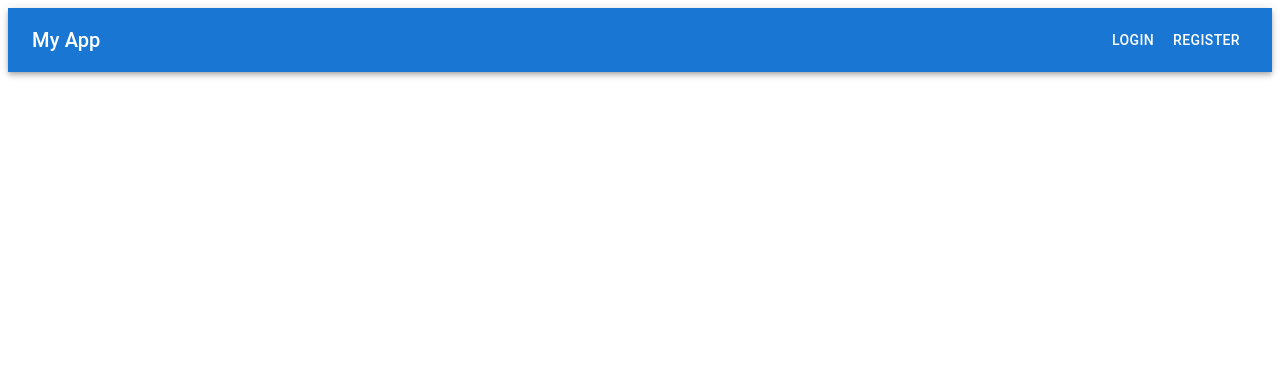
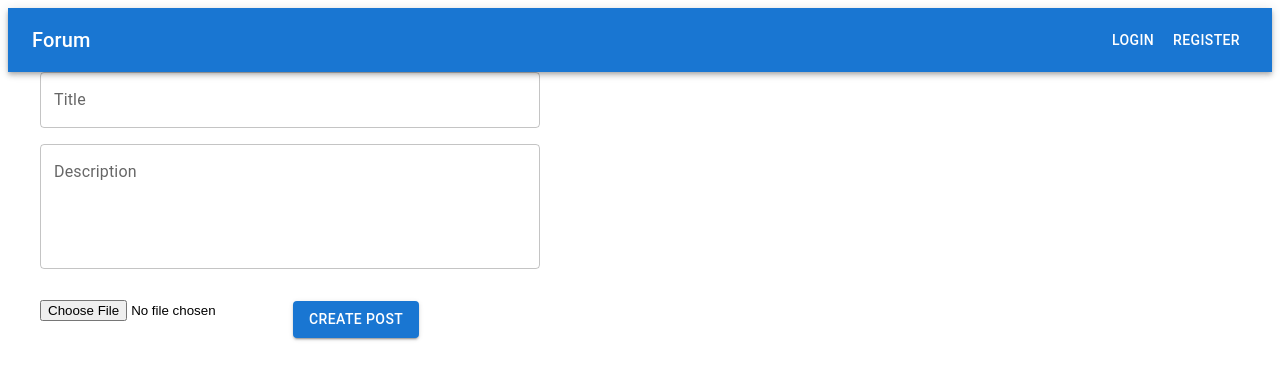
Before and after one commit to Kevincon12/homework88, a React (Vite) app in the folder frontend/: page /add-post in a window 1280 px wide. Shown: the top 380 px of the page. Built offline with nearby package versions, Linux system fonts and the light colour scheme.

Commit message:
Добавлена форма с созданием поста , хедер меняется в зависимости от логинки юзера, вывод в апп

```diff
--- a/frontend/src/App.tsx
+++ b/frontend/src/App.tsx
@@ -4,6 +4,7 @@ import Home from './routes/Home';
 import Login from './routes/Login';
 import Register from './routes/Register';
 import PostPage from "./routes/PostPage.tsx";
+import AddPost from "./routes/AddPost.tsx";
 
 const App = () => (
     <>
@@ -13,6 +14,7 @@ const App = () => (
             <Route path="/login" element={<Login />} />
             <Route path="/register" element={<Register />} />
             <Route path="/posts/:id" element={<PostPage />} />
+            <Route path="/add-post" element={<AddPost />} />
         </Routes>
     </>
 );
--- a/frontend/src/components/Header.tsx
+++ b/frontend/src/components/Header.tsx
@@ -18,7 +18,7 @@ export const Header = () => {
                     color="inherit"
                     style={{ textDecoration: 'none' }}
                 >
-                    My App
+                    Forum
                 </Typography>
 
                 {!user ? (
@@ -27,7 +27,17 @@ export const Header = () => {
                         <Button color="inherit" component={Link} to="/register">Register</Button>
                     </>
                 ) : (
-                    <Button color="inherit" onClick={() => dispatch(logout())}>Logout</Button>
+                    <>
+                        <Typography sx={{ marginRight: 2 }}>
+                            Hello, {user.username}
+                        </Typography>
+                        <Button color="inherit" component={Link} to="/add-post">
+                            Add Post
+                        </Button>
+                        <Button color="inherit" onClick={() => dispatch(logout())}>
+                            Logout
+                        </Button>
+                    </>
                 )}
             </Toolbar>
         </AppBar>
--- /dev/null
+++ b/frontend/src/routes/AddPost.tsx
@@ -0,0 +1,65 @@
+import { useState } from 'react';
+import axios from 'axios';
+import { TextField, Button, Box } from '@mui/material';
+import { useAppSelector } from '../app/hooks';
+import { useNavigate } from 'react-router-dom';
+
+const AddPost = () => {
+    const user = useAppSelector(state => state.users.user);
+    const navigate = useNavigate();
+
+    const [title, setTitle] = useState('');
+    const [description, setDescription] = useState('');
+    const [image, setImage] = useState<File | null>(null);
+
+    const submit = async () => {
+        if (!title) return alert('Title required');
+        if (!description && !image) return alert('Fill description or image');
+
+        const formData = new FormData();
+        formData.append('title', title);
+        formData.append('description', description);
+        if (image) formData.append('image', image);
+
+        await axios.post('http://localhost:8000/posts', formData, {
+            headers: {
+                Authorization: user?.token,
+            },
+        });
+
+        navigate('/');
+    };
+
+    return (
+        <Box sx={{ maxWidth: 500, marginLeft: 4 }}>
+            <TextField
+                fullWidth
+                label="Title"
+                value={title}
+                onChange={e => setTitle(e.target.value)}
+                sx={{ marginBottom: 2 }}
+            />
+
+            <TextField
+                fullWidth
+                label="Description"
+                multiline
+                rows={4}
+                value={description}
+                onChange={e => setDescription(e.target.value)}
+                sx={{ marginBottom: 2 }}
+            />
+
+            <input
+                type="file"
+                onChange={e => setImage(e.target.files?.[0] || null)}
+            />
+
+            <Button variant="contained" onClick={submit} sx={{ marginTop: 2 }}>
+                Create Post
+            </Button>
+        </Box>
+    );
+};
+
+export default AddPost;
```
Also changed, not shown: 1 other file (tests, documents, lock files or other folders).
